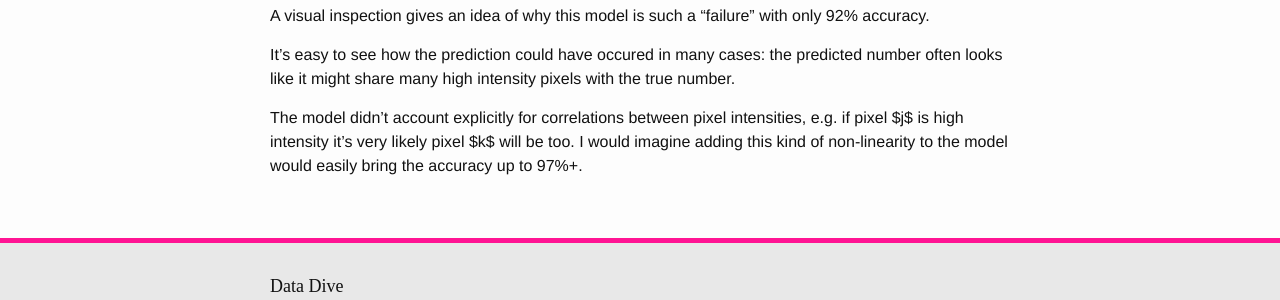
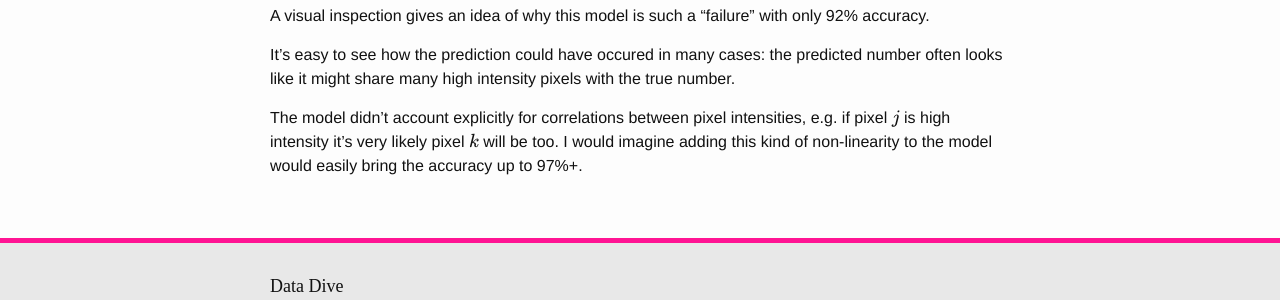
Before and after one commit to alexabate/alexabate.github.io, a Jekyll site: the page built from _posts/2016-11-07-tensor-flow.md, in a window 1280 px wide and 900 px high, scrolled down 7913 px. Shown: the part 405-705 px from the top of the window. Built offline with Jekyll 4.4.1, drawn with Linux system fonts in a browser that asks for light colours; some web fonts are replaced; formulas are drawn with MathJax 3.

```diff
--- a/_posts/2016-11-07-tensor-flow.md
+++ b/_posts/2016-11-07-tensor-flow.md
@@ -381,7 +381,7 @@ predicted number often looks like it might share many high intensity pixels with
 the true number.
 
 The model didn't account explicitly for correlations between pixel intensities,
-e.g. if pixel $j$ is high intensity it's very likely pixel $k$ will be too. I
+e.g. if pixel $$j$$ is high intensity it's very likely pixel $$k$$ will be too. I
 would imagine adding this kind of non-linearity to the model would easily bring
 the accuracy up to 97%+.
 
```
